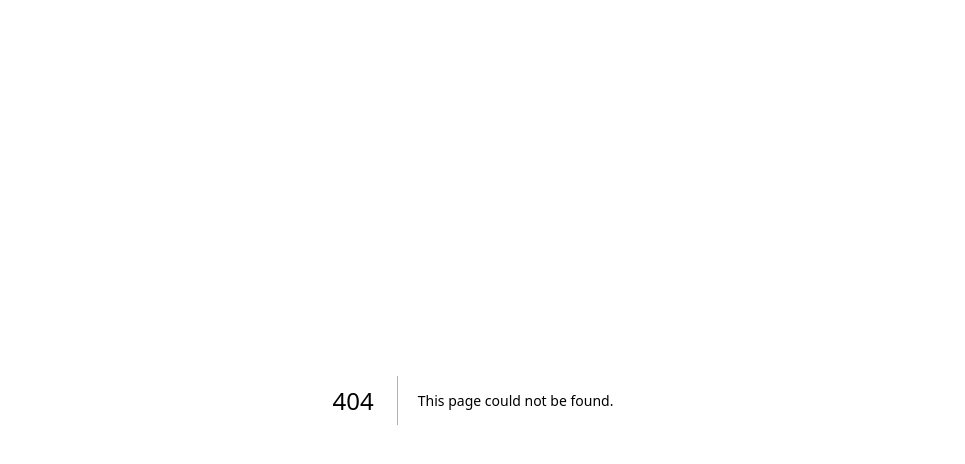
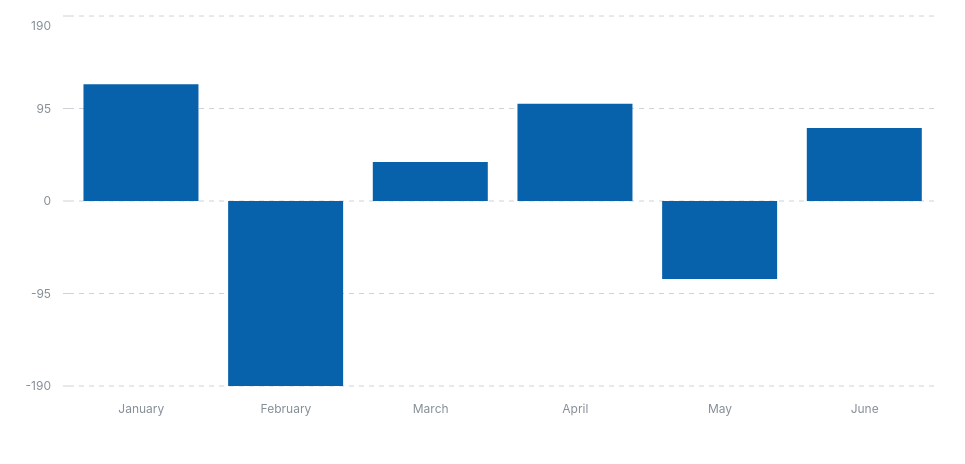
Before and after one commit to yasushi-mo/mantine-next-app-router, a Next.js app: page /charts/mantine-charts/bar-charts/plus-minus in a window 1280 px wide. Before the commit this address had no page. Shown: the top 464 px of the page, without its empty margins (167-1132 px from the left). Built offline with nearby package versions, Linux system fonts and the light colour scheme.

Commit message:
Add: Plus minus bar chart

```diff
--- /dev/null
+++ b/src/app/charts/mantine-charts/bar-charts/plus-minus/page.tsx
@@ -0,0 +1,21 @@
+import { BarChart } from "@mantine/charts";
+
+const data = [
+  { month: "January", profit: 120 },
+  { month: "February", profit: -190 },
+  { month: "March", profit: 40 },
+  { month: "April", profit: 100 },
+  { month: "May", profit: -80 },
+  { month: "June", profit: 75 },
+];
+
+export default function Page() {
+  return (
+    <BarChart
+      h={400}
+      data={data}
+      dataKey="month"
+      series={[{ name: "profit", color: "blue.6" }]}
+    />
+  );
+}
```
